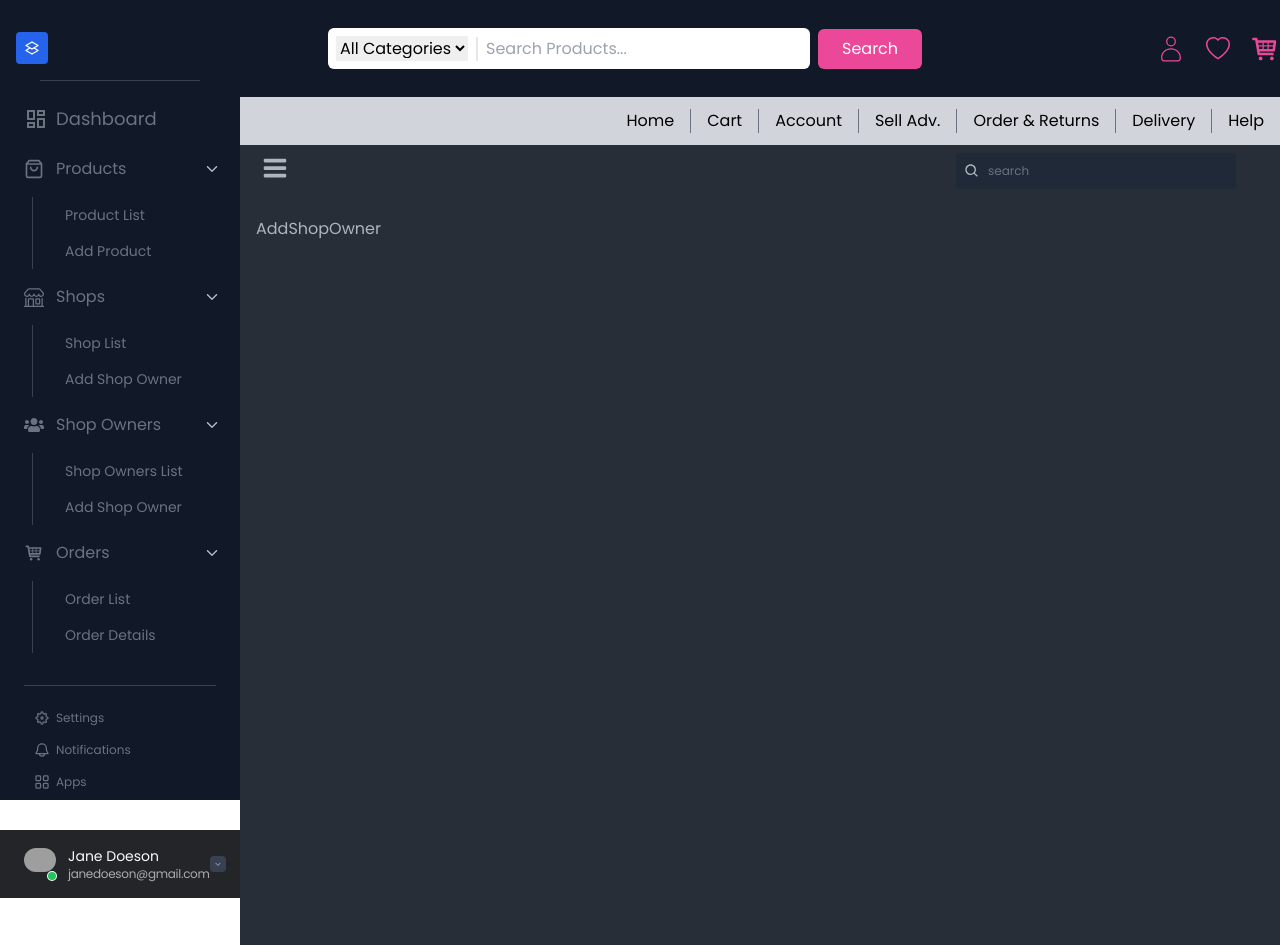
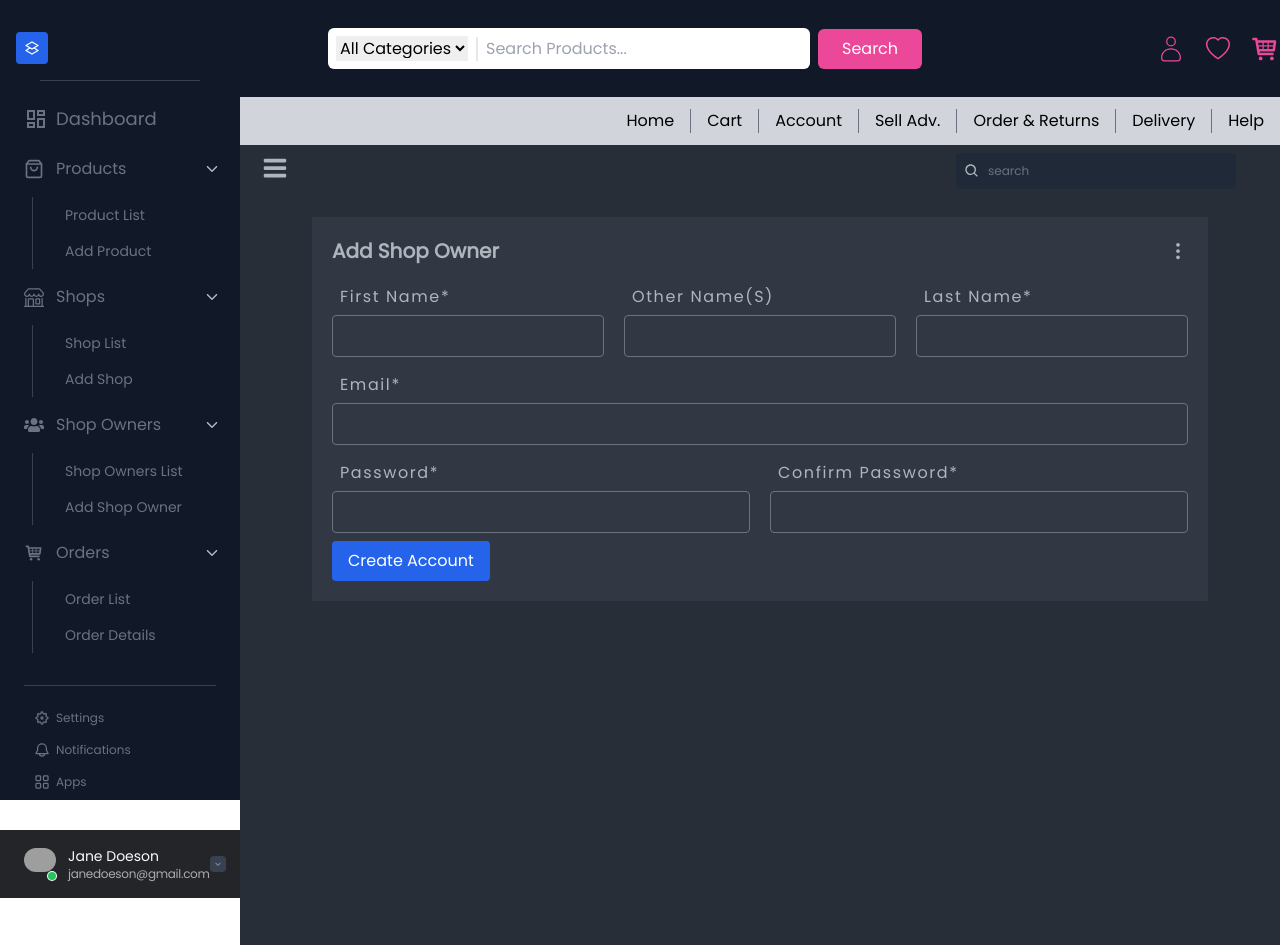
Before and after one commit to PrinceNarteh/mimall, a Next.js app: page /admin/shop-owners/add in a window 1280 px wide. Built offline with nearby package versions, Linux system fonts and the light colour scheme; grey boxes are pictures that could not be loaded.

Commit message:
style add shop owner page

```diff
--- a/app/(admin)/InputField.tsx
+++ /dev/null
@@ -1,19 +0,0 @@
-import React from "react";
-
-const InputField = ({ type = "text", label, name, ...props }) => {
-  return (
-    <div className="w-full">
-      <label htmlFor="" className="text-xl capitalize mb-2 inline-block">
-        {label}
-      </label>
-      <input
-        type={type}
-        {...props}
-        name={name}
-        className="outline-none w-full p-2 bg-transparent border border-gray-600 rounded"
-      />
-    </div>
-  );
-};
-
-export default InputField;
--- a/app/(admin)/admin/layout.tsx
+++ b/app/(admin)/admin/layout.tsx
@@ -37,7 +37,7 @@ const menus = [
         link: "admin/shops",
       },
       {
-        name: "Add Shop Owner",
+        name: "Add Shop",
         link: "admin/shops/add",
       },
     ],
--- a/app/(admin)/admin/products/page.tsx
+++ b/app/(admin)/admin/products/page.tsx
@@ -1,7 +1,78 @@
-import React from "react";
+import { products } from "@/data/data";
+import Image from "next/image";
+import { BiSearch } from "react-icons/bi";
+import Card from "../../Card";
+import Status from "../../Status";
 
 const ProductList = () => {
-  return <div>ProductList</div>;
+  return (
+    <div className="max-w-7xl mx-auto">
+      <Card heading="Product List">
+        <div className="bg-light-gray flex items-center border border-gray-600 px-2 rounded">
+          <BiSearch className="text-3xl text-gray-500" />
+          <input
+            type="search"
+            placeholder="Search for product"
+            className="w-full bg-transparent outline-none  p-2 "
+          />
+        </div>
+
+        <table className="w-full mt-5 border-separate">
+          <thead>
+            <tr className="text-left text-xl">
+              <th className="w-14 text-center pb-3">
+                <input type="checkbox" />
+              </th>
+              <th className="px-2 pb-3">Product</th>
+              <th className="w-40 px-2 text-center pb-3">Category</th>
+              <th className="w-40 px-2 text-center pb-3">Stock</th>
+              <th className="w-40 px-2 text-center pb-3">Price</th>
+            </tr>
+          </thead>
+
+          <tbody className="space-y-20 border-separate border-spacing-10">
+            {products.map((product, idx) => (
+              <tr
+                className={`${idx % 2 === 0 && "bg-gray-500 bg-opacity-20"}`}
+                key={idx}
+              >
+                <td className="py-7 text-center">
+                  <input type="checkbox" name="" id="" />
+                </td>
+                <td className="px-2">
+                  <div className="flex items-center gap-5">
+                    <div className="w-12 h-12 relative">
+                      <Image
+                        src={product.image}
+                        style={{ objectFit: "contain" }}
+                        alt={product.name}
+                        height="48"
+                      />
+                    </div>
+                    <div>
+                      <h3 className="text-xl font-semibold">{product.name}</h3>
+                      <p className="text-md">
+                        ID: {product.id} | SKU: {product.SKU}
+                      </p>
+                    </div>
+                  </div>
+                </td>
+                <td className="px-2 text-center">{product.category}</td>
+                <td className="px-2 text-center">
+                  <Status
+                    variant={product.stock === 0 ? "danger" : "success"}
+                  >{`${
+                    product.stock === 0 ? "Out of" : `${product.stock} in`
+                  } stock`}</Status>
+                </td>
+                <td className="px-2 text-center">10</td>
+              </tr>
+            ))}
+          </tbody>
+        </table>
+      </Card>
+    </div>
+  );
 };
 
 export default ProductList;
--- a/app/(admin)/admin/shop-owners/add/page.tsx
+++ b/app/(admin)/admin/shop-owners/add/page.tsx
@@ -1,7 +1,94 @@
+"use client";
+
 import React from "react";
+import Card from "@/app/(admin)/Card";
+import InputField from "@/app/InputField";
+import { useForm } from "react-hook-form";
+import { zodResolver } from "@hookform/resolvers/zod";
+import { createShopOwnerDto } from "@/utils/validations";
 
 const AddShopOwner = () => {
-  return <div>AddShopOwner</div>;
+  const {
+    register,
+    formState: { errors },
+    handleSubmit,
+  } = useForm({
+    resolver: zodResolver(createShopOwnerDto),
+  });
+
+  const submitHandler = (data: any) => {
+    console.log(data);
+  };
+
+  console.log(errors);
+
+  return (
+    <div className="max-w-4xl mx-auto">
+      <Card heading="Add Shop Owner">
+        <form className="w-full" onSubmit={handleSubmit(submitHandler)}>
+          <div className="flex flex-col lg:flex-row gap-5">
+            <InputField
+              name="firstName"
+              label="First name"
+              register={register}
+              errors={errors}
+              required
+              validationSchema={{ required: "First Name is required" }}
+            />
+            <InputField
+              name="middleName"
+              label="Other name(s)"
+              register={register}
+              errors={errors}
+            />
+            <InputField
+              name="lastName"
+              label="Last name"
+              register={register}
+              errors={errors}
+              required
+              validationSchema={{ required: "Last Name is required" }}
+            />
+          </div>
+          <InputField
+            name="email"
+            label="Email"
+            type="email"
+            register={register}
+            errors={errors}
+            validationSchema={{ required: "Email is required" }}
+            required
+          />
+          <div className="flex flex-col gap-5 md:flex-row">
+            <InputField
+              name="password"
+              label="Password"
+              type="password"
+              register={register}
+              errors={errors}
+              validationSchema={{ required: "Password is required" }}
+              required
+            />
+            <InputField
+              name="confirmPassword"
+              label="Confirm Password"
+              type="password"
+              register={register}
+              errors={errors}
+              validationSchema={{ required: "Confirm password is required" }}
+              required
+            />
+          </div>
+          <button
+            type="submit"
+            className="bg-blue-600 text-white py-2 px-4 rounded"
+          >
+            Create Account
+          </button>
+        </form>
+      </Card>
+    </div>
+  );
 };
 
 export default AddShopOwner;
--- /dev/null
+++ b/app/InputField.tsx
@@ -0,0 +1,54 @@
+import React from "react";
+import { FieldErrorsImpl, FieldValues, UseFormRegister } from "react-hook-form";
+
+interface IInputField {
+  name: string;
+  label: string;
+  required?: boolean;
+  type?: string;
+  register: UseFormRegister<FieldValues>;
+  errors: Partial<
+    FieldErrorsImpl<{
+      [x: string]: any;
+    }>
+  >;
+  validationSchema?: {
+    required?: string;
+    minLength?: {
+      value: number;
+      message: string;
+    };
+  };
+}
+
+const InputField = ({
+  name,
+  label,
+  register,
+  errors,
+  type = "text",
+  validationSchema,
+  required = false,
+}: IInputField) => (
+  <div className="my-2 w-full">
+    <label
+      htmlFor={name}
+      className="capitalize block mb-1.5 pl-2 tracking-widest"
+    >
+      {label}
+      {required && "*"}
+    </label>
+    <input
+      id={name}
+      type={type}
+      {...register(name, validationSchema)}
+      className="outline-none bg-transparent border border-gray-500 rounded w-full p-2"
+    />
+    {errors && errors[name] && (
+      <span className="text-sm text-red-500 pl-1">
+        {errors[name]?.message as string}
+      </span>
+    )}
+  </div>
+);
+export default InputField;
--- a/package.json
+++ b/package.json
@@ -9,6 +9,7 @@
     "lint": "next lint"
   },
   "dependencies": {
+    "@hookform/resolvers": "^2.9.10",
     "@next/font": "13.1.5",
     "@prisma/client": "^4.9.0",
     "@reduxjs/toolkit": "^1.9.1",
@@ -21,6 +22,7 @@
     "next-auth": "^4.18.10",
     "react": "18.2.0",
     "react-dom": "18.2.0",
+    "react-hook-form": "^7.42.1",
     "react-icons": "^4.7.1",
     "react-redux": "^8.0.5",
     "redux-persist": "^6.0.0",
--- a/state/store.ts
+++ b/state/store.ts
@@ -17,6 +17,10 @@ const persistedReducer = persistReducer(persistConfig, reducers);
 
 export const store = configureStore({
   reducer: persistedReducer,
+  middleware: (getDefaultMiddleware) =>
+    getDefaultMiddleware({
+      serializableCheck: false,
+    }),
 });
 
 export const persistor = persistStore(store);
--- a/utils/validations.ts
+++ b/utils/validations.ts
@@ -37,7 +37,7 @@ export const createAccountDto = z.object({
     .min(1, "Last name cannot be empty"),
   email: z.string({ required_error: "Email name is required." }).email(),
   password: z
-    .string({ required_error: "Email name is required." })
+    .string({ required_error: "Password name is required." })
     .min(6, "Password should be six character or more"),
   role: z.enum(["admin", "shop_owner", "user"], {
     required_error: "Role is required",
@@ -46,6 +46,24 @@ export const createAccountDto = z.object({
   }),
 });
 
+export const createShopOwnerDto = createAccountDto
+  .extend({
+    confirmPassword: z
+      .string({ required_error: "Confirm password name is required." })
+      .min(6, "Password should be six character or more"),
+    role: z
+      .enum(["admin", "shop_owner", "user"], {
+        required_error: "Role is required",
+        invalid_type_error:
+          "Invalid role value. Expect 'admin' | 'shop_owner' | 'user'",
+      })
+      .default("shop_owner"),
+  })
+  .refine((val) => val.password === val.confirmPassword, {
+    message: "Passwords don't match",
+    path: ["confirmPassword"],
+  });
+
 export const loginDto = z.object({
   email: z.string({ required_error: "Email is required" }).email(),
   password: z
```
Also changed, not shown: app/(admin)/SideBar.tsx (+33 -33 lines), 1 other file (tests, documents, lock files or other folders).
